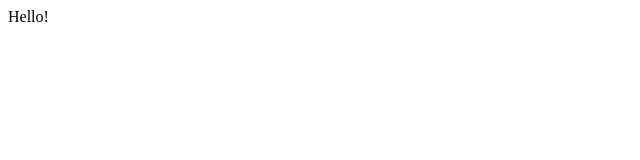
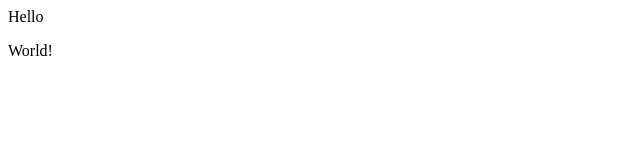
Before and after one commit to JP-SH/test-repo-gh, a plain HTML site: page console.html in a window 1280 px wide. Shown: the full height of the page, 0-640 px from the left. Drawn offline with Linux system fonts and the light colour scheme.

Commit message:
checking if in sync

```diff
--- a/console.html
+++ b/console.html
@@ -1,2 +1,3 @@
 <!DOCTYPE html>
-<p1>Hello!</p1>
+<p1>Hello</p1>
+<p>World!</p>
```
